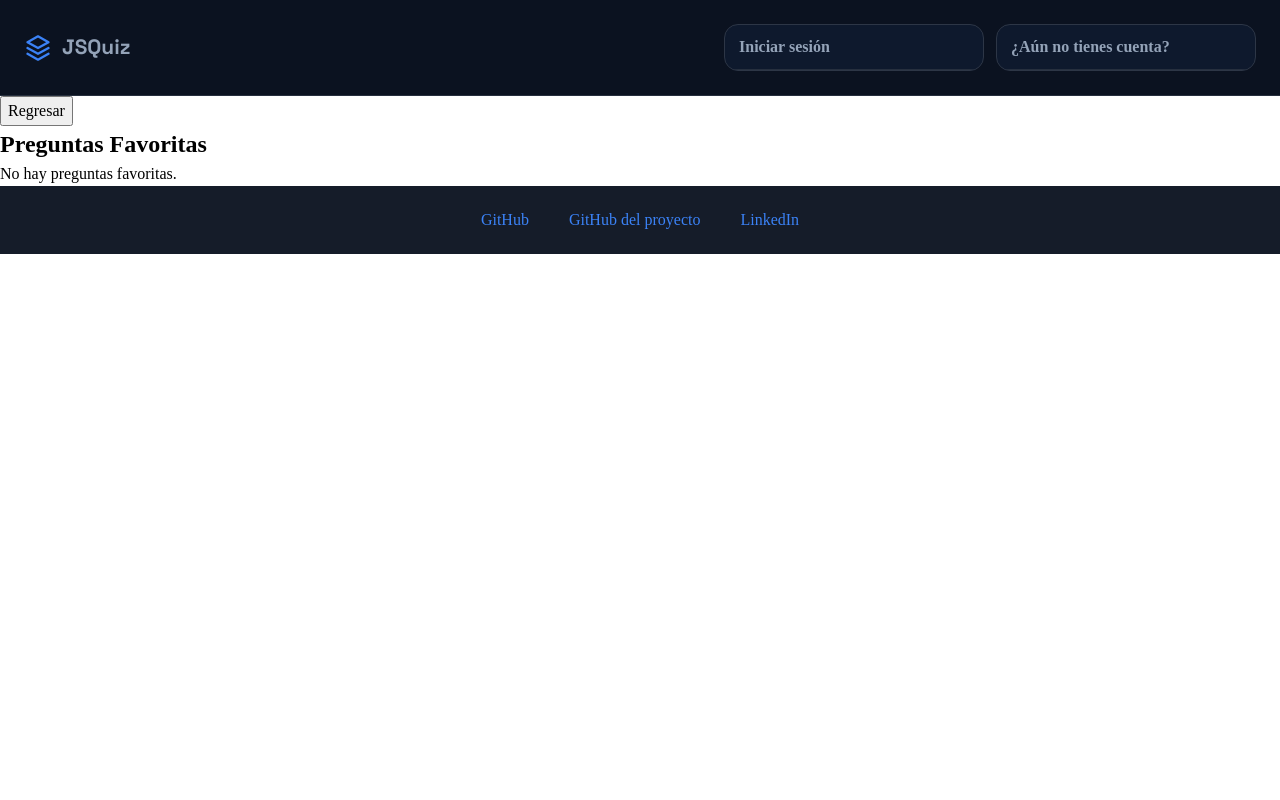
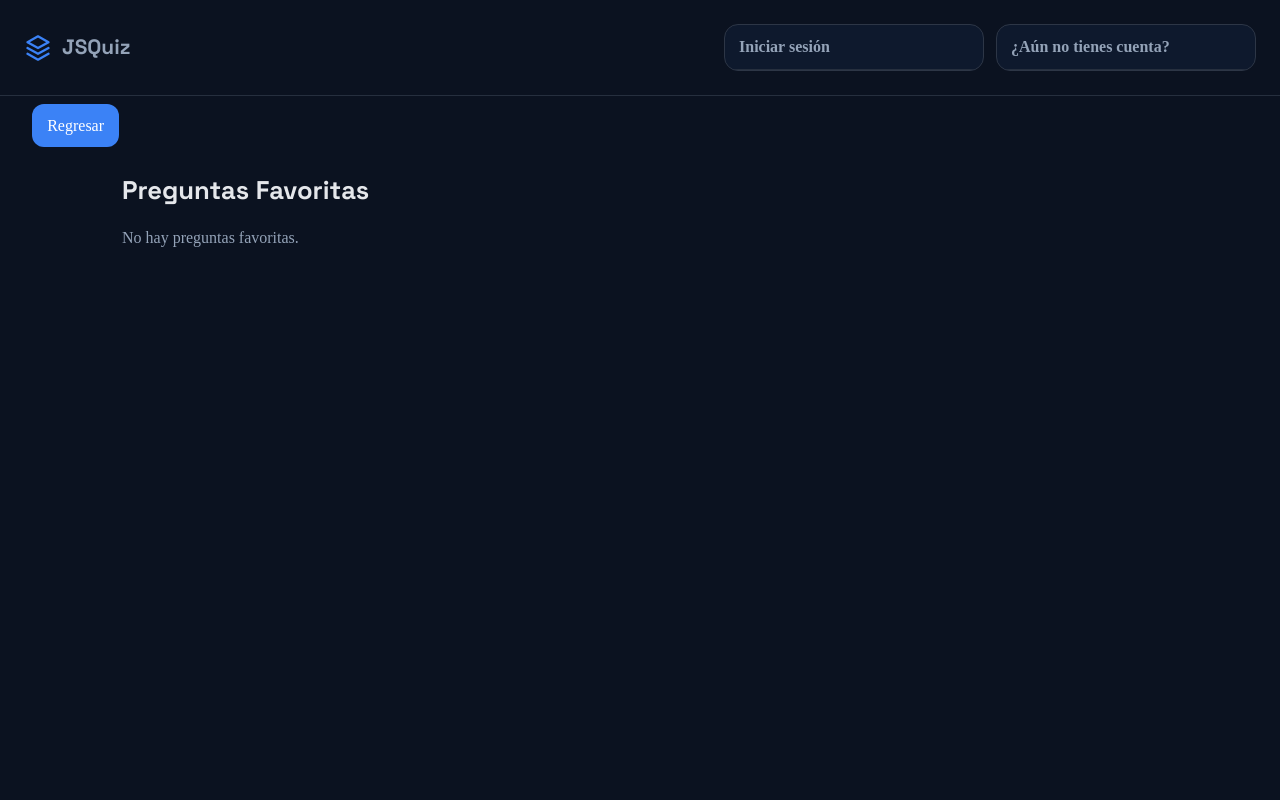
Before and after one commit to Ematius/js-quiz-app, an Angular app in the folder frontend/: page /favorites in a window 1280 px wide. Shown: the top 800 px of the page. Built offline with nearby package versions, Linux system fonts and the light colour scheme; no server answers.

Commit message:
css favorites

```diff
--- a/frontend/src/app/pages/favorites/favorites.component.html
+++ b/frontend/src/app/pages/favorites/favorites.component.html
@@ -1,4 +1,4 @@
-<button routerLink="/home">Regresar</button>
+<button routerLink="/">Regresar</button>
 <div>
   <h2>Preguntas Favoritas</h2>
   @if(favorites().length === 0){
--- a/frontend/src/app/pages/favorites/favorites.component.scss
+++ b/frontend/src/app/pages/favorites/favorites.component.scss
@@ -0,0 +1,103 @@
+:host{
+  display: block;
+  min-height: 100vh;
+  background-color: var(--background-color);
+}
+
+
+
+
+div {
+  width: min(var(--width-xl), 100%);
+  margin: 0 auto;
+  padding: 1rem clamp(1rem, 4vw, 2rem);
+  background-color: var(--background-color);
+
+  h2 {
+    font-family: var(--font-main);
+    font-weight: var(--weight-Bold);
+    font-size: var(--font-m);
+    margin: 0 0 1rem;
+    color: #e5e7eb;
+  }
+
+   p {
+    margin: .25rem 0 1rem;
+    color: var(--color-quaternary);
+  }
+
+
+  ul {
+    list-style: none;
+    margin: 0;
+    padding: 0;
+
+    display: grid;
+    gap: 1rem;
+    grid-template-columns: repeat(auto-fit, minmax(280px, 1fr));
+
+    li {
+      background: rgba(255,255,255,0.03); /* mismo tono suave sobre el fondo */
+      border: 1px solid rgba(255,255,255,0.08);
+      border-radius: 16px;
+      padding: 1rem;
+      display: grid;
+      gap: .5rem;
+      transition: transform .08s ease, border-color .2s ease;
+
+      &:hover {
+        transform: translateY(-2px);
+        border-color: rgba(255,255,255,0.14);
+      }
+
+      h3 {
+        margin: 0;
+        font-size: var(--font-ms);
+        font-weight: var(--weight-Bold);
+        color: #e5e7eb;
+      }
+
+      p {
+        margin: 0;
+        color: var(--color-quaternary);
+        white-space: pre-line;
+      }
+    }
+  }
+}
+
+
+button[routerLink="/"] {
+  display: inline-flex;
+  align-items: center;
+  gap: .4rem;
+  margin: .5rem clamp(1rem, 4vw, 2rem);
+
+  background: var(--color-primary);
+  color: #fff;
+  border: 0;
+  border-radius: 12px;
+  padding: .6rem .95rem;
+  font-weight: var(--weight-Medium);
+  font-size: var(--font-s);
+  transition: background .2s ease, transform .05s ease;
+
+  &:hover { background: var(--color-secondary); }
+  &:active { transform: translateY(1px); }
+}
+
+
+@media (max-width: 768px) {
+  .favorites,
+  button[routerLink="/home"] + div {
+    padding-inline: 1rem;
+
+    ul { grid-template-columns: 1fr; }
+  }
+
+  button[routerLink="/home"] {
+    margin-inline: 1rem;
+    width: calc(100% - 2rem);
+    justify-content: center;
+  }
+}
```
